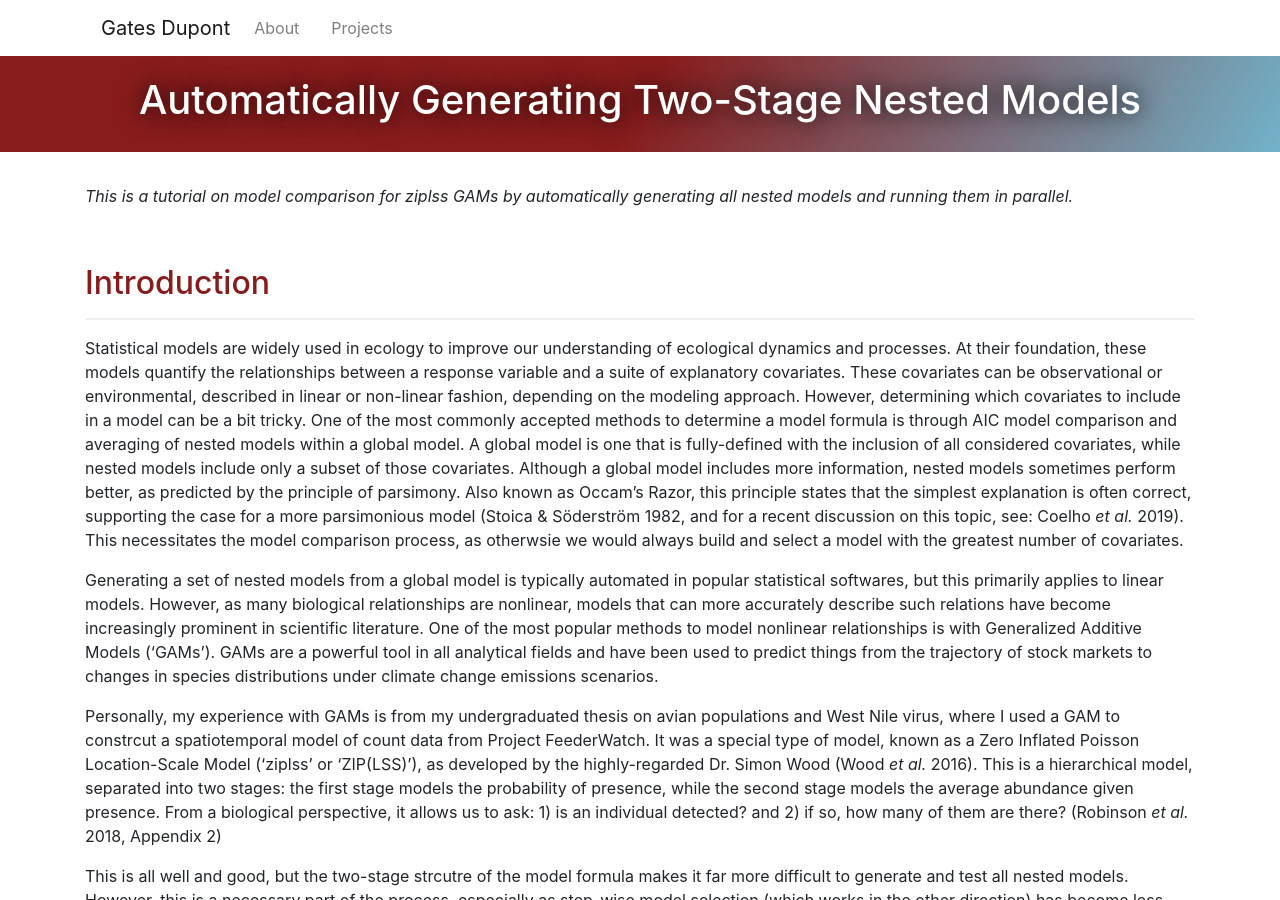
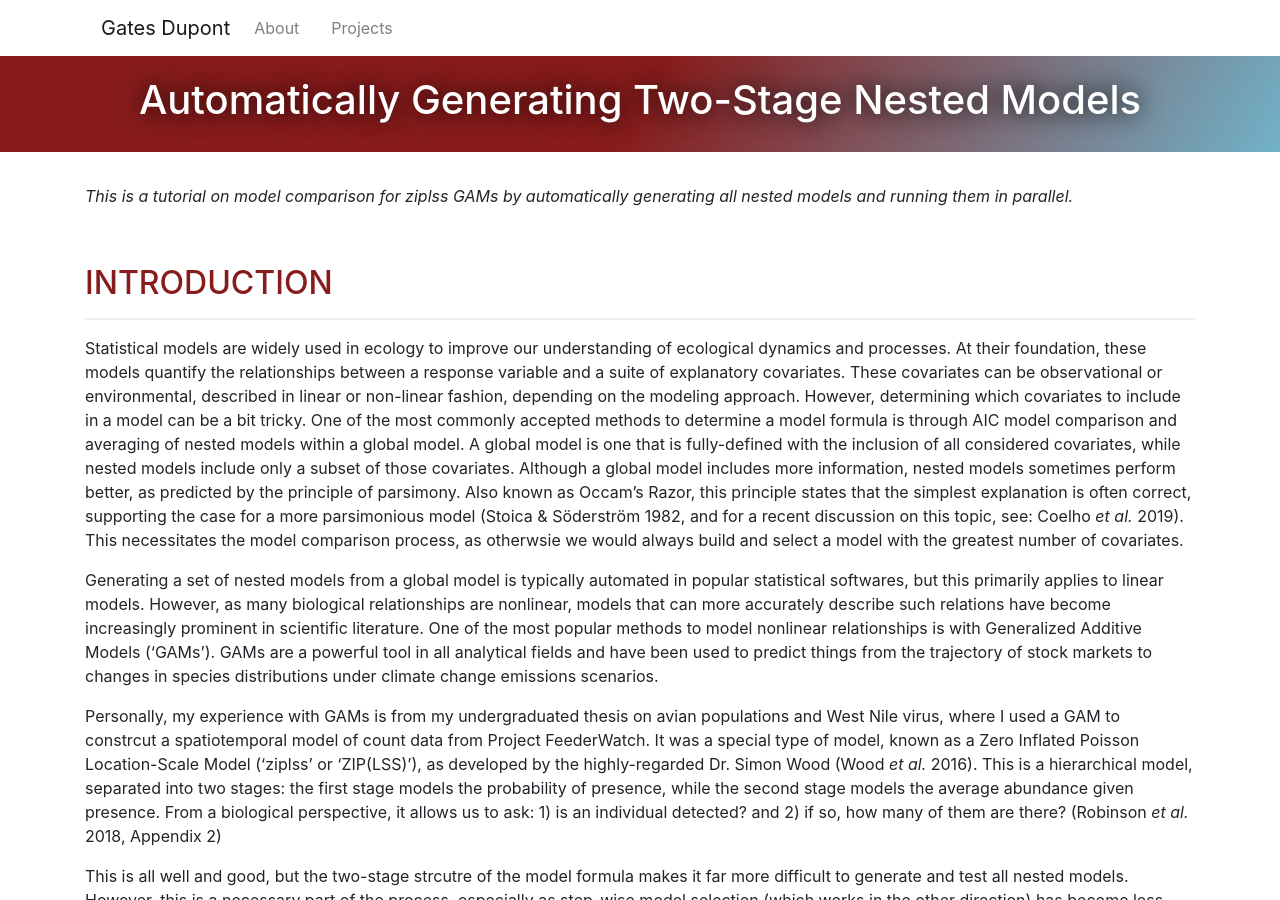
Before and after one commit to chrisyeh96/chrisyeh96.github.io, a Jekyll site: the page built from _posts/2019-05-29-Auto-Nested-Mod.md, in a window 1280 px wide and 900 px high. Built offline with Jekyll 4.4.1, drawn with Linux system fonts in a browser that asks for light colours; nearby versions of some CDN libraries; some of the changed text lies outside the part shown.

Commit message:
Update 2019-05-29-Auto-Nested-Mod.md

```diff
--- a/_posts/2019-05-29-Auto-Nested-Mod.md
+++ b/_posts/2019-05-29-Auto-Nested-Mod.md
@@ -8,7 +8,7 @@
 
 <br>
 
-## <span style="color:#881c1c">Introduction</span>
+## <span style="color:#881c1c">INTRODUCTION</span>
 ---
 Statistical models are widely used in ecology to improve our understanding of ecological dynamics and processes. At their foundation, these models quantify the relationships between a response variable and a suite of explanatory covariates. These covariates can be observational or environmental, described in linear or non-linear fashion, depending on the modeling approach. However, determining which covariates to include in a model can be a bit tricky. One of the most commonly accepted methods to determine a model formula is through AIC model comparison and averaging of nested models within a global model. A global model is one that is fully-defined with the inclusion of all considered covariates, while nested models include only a subset of those covariates. Although a global model includes more information, nested models sometimes perform better, as predicted by the principle of parsimony. Also known as Occam's Razor, this principle states that the simplest explanation is often correct, supporting the case for a more parsimonious model (Stoica & Söderström 1982, and for a recent discussion on this topic, see: Coelho *et al.* 2019). This necessitates the model comparison process, as otherwsie we would always build and select a model with the greatest number of covariates.
 
@@ -379,11 +379,10 @@
 
 3. Robinson, O. J. et al. Using citizen science data in integrated population models to inform conservation. Biol. Conserv. 227, 361–368 (2018).
 
-<br>
+4. Stoica, P. & Söderström, T. On the parsimony principle. Int. J. Control 36, 409–418 (1982).
+
+5. Wood, S. N., Pya, N. & Säfken, B. Smoothing Parameter and Model Selection for General Smooth Models. J. Am. Stat. Assoc. 111, 1548–1563 (2016).
+
 <br>
 
 ## <center><a href="{{ site.baseurl }}/post-source-code/ReproAutoNested.R">Source Code</a></center>
-
-4. Stoica, P. & Söderström, T. On the parsimony principle. Int. J. Control 36, 409–418 (1982).
-
-5. Wood, S. N., Pya, N. & Säfken, B. Smoothing Parameter and Model Selection for General Smooth Models. J. Am. Stat. Assoc. 111, 1548–1563 (2016).
```
